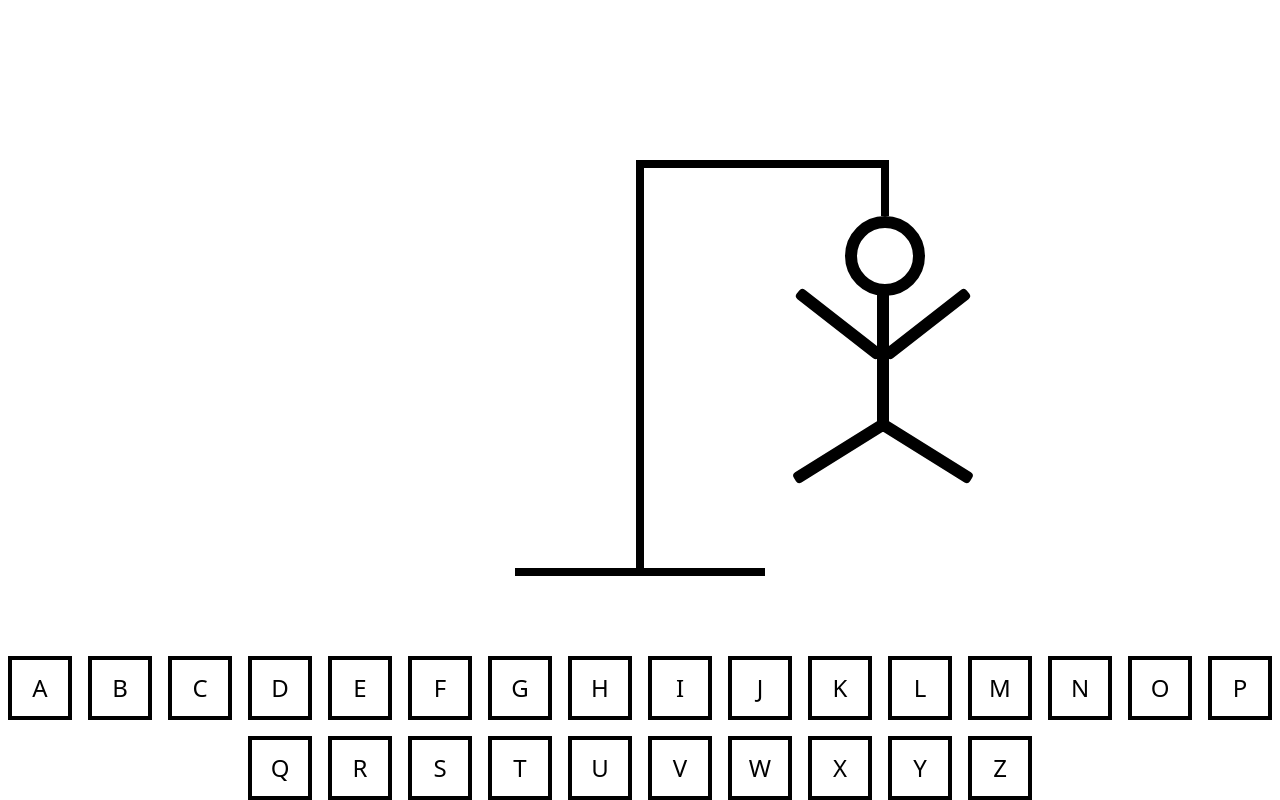
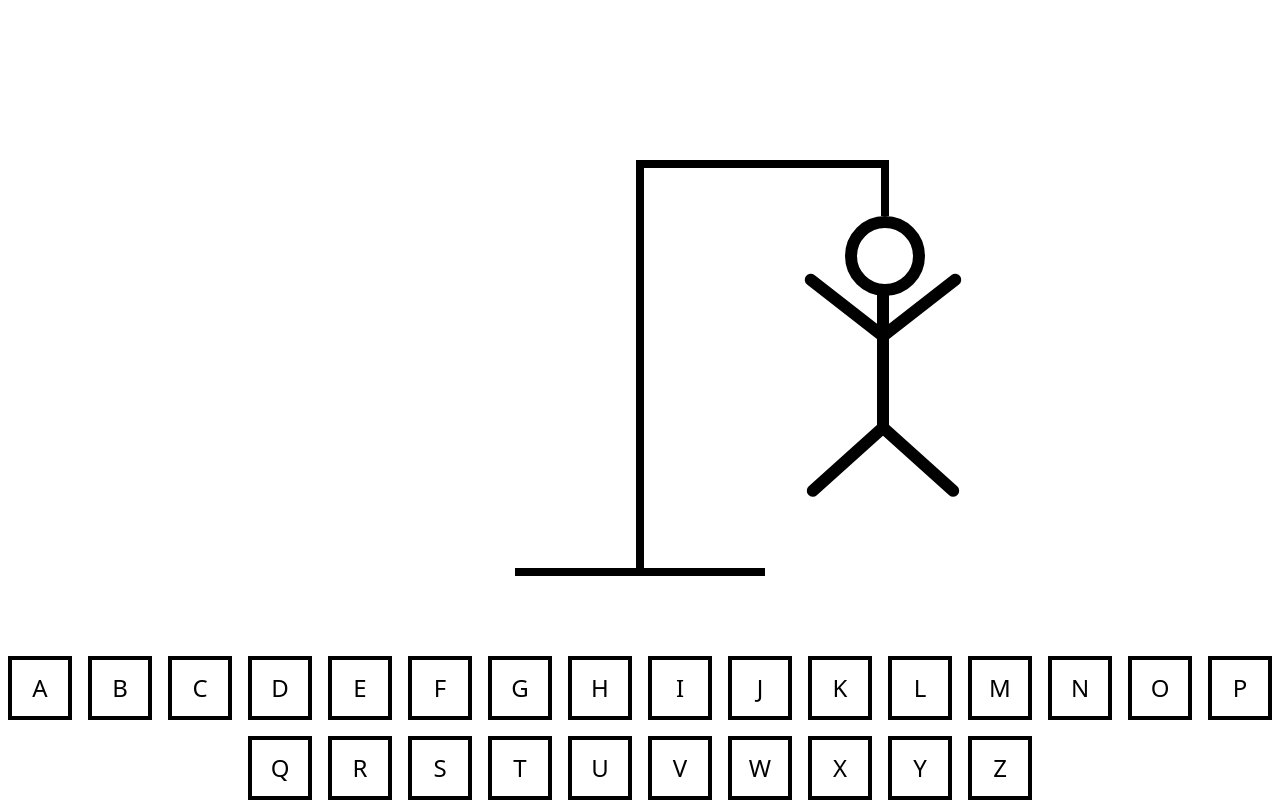
Before and after one commit to itsanup1/Hangman, a React (Vite) app: page / in a window 1280 px wide. Built offline with nearby package versions, Linux system fonts and the light colour scheme.

Commit message:
Fixed the size of drawing and angles

```diff
--- a/src/Components/HangmanDrawing.jsx
+++ b/src/Components/HangmanDrawing.jsx
@@ -9,19 +9,19 @@ export function HangmanDrawing() {
       <div className="absolute rounded-full border-12 h-20 w-20 right-[-160px] top-14"/>
 
       {/*Torso*/}
-      <div className="h-36 w-3 bg-black absolute right-[-124px] top-32 rounded"/>
+      <div className="h-36 w-3 bg-black absolute right-[-124px] top-32 rounded-full"/>
 
       {/*Left Hand*/}
-      <div className="absolute  h-26 rotate-128 w-3 bg-black -right-20 top-28 rounded" />
+      <div className="absolute  h-26 rotate-128 w-3 bg-black -right-22 top-24 rounded-full" />
 
       {/*Right Hand*/}
-      <div className="absolute  h-26 -rotate-128 w-3 bg-black -right-42 top-28 rounded" />
+      <div className="absolute  h-26 -rotate-128 w-3 bg-black -right-40 top-24 rounded-full" />
 
       {/*Left Leg*/}
-      <div className="absolute  h-26 rotate-58 w-3 bg-black -right-20 top-60 rounded " />
+      <div className="absolute  h-26 rotate-48 w-3 bg-black -right-22 top-62  rounded-full" />
 
       {/*Right Leg*/}
-      <div className="absolute  h-26 -rotate-58 w-3 bg-black -right-42 top-60 rounded" />
+      <div className="absolute  h-26 -rotate-48 w-3 bg-black -right-40 top-62 rounded-full" />
 
       {/* Top Bar */}
       <div className="h-2 w-[250px] ml-[121px] bg-black" />
```
